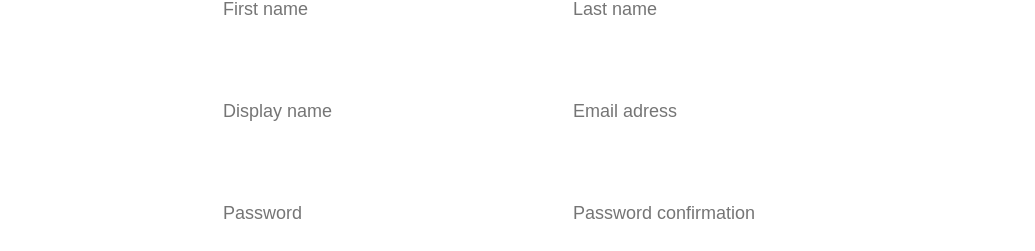
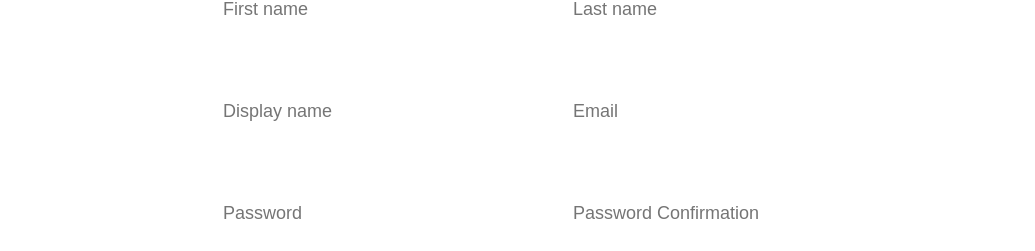
Before and after one commit to zerofille/reg-form, a React (Create React App) app: page /signin in a window 1280 px wide. Shown: the part 549-800 px from the top of the page, without its empty margins (126-1161 px from the left). Built offline with nearby package versions, Linux system fonts and the light colour scheme; the HTML template or start-up script is replaced by a standard one.

Commit message:
Add some refactoring

```diff
--- a/src/App.js
+++ b/src/App.js
@@ -1,6 +1,7 @@
 import { BrowserRouter, Switch, Route, Link } from "react-router-dom";
 import LoginForm from "./Pages/Login-form";
 import SigInForm from "./Pages/SignIn-form/index.";
+import Header from "./Components/Header";
 function App() {
   return (
     <BrowserRouter>
@@ -11,9 +12,11 @@ function App() {
           <Link to="/signin">Sign in </Link>
         </Route>
         <Route path="/signin">
+          <Header href="/Login" children="Login"/>
           <SigInForm />
         </Route>
         <Route path="/login">
+         <Header href="/signin" children="Sign in"/>
           <LoginForm />
         </Route>
       </Switch>
--- a/src/Components/ErrorMessage/index.jsx
+++ b/src/Components/ErrorMessage/index.jsx
@@ -8,6 +8,8 @@ function ErrorMes(props) {
     <ErrorMessage name={name}>
       {(message) => <div className={styles.errorMes}>{message}</div>}
     </ErrorMessage>
+
+
   );
 }
 
--- /dev/null
+++ b/src/Components/Header/index.jsx
@@ -0,0 +1,15 @@
+import React from "react";
+import styles from "./style.module.scss";
+function Header(props) {
+  const { href, children } = props;
+  return (
+    <div className={styles.header}>
+      <a className={styles.logo} href="/">
+        <img src="https://www.squadhelp.com/img/logo.png" />
+      </a>
+      <a className={styles.logBtn} href={href} children={children}></a>
+    </div>
+  );
+}
+
+export default Header;
--- /dev/null
+++ b/src/Components/Header/style.module.scss
@@ -0,0 +1,22 @@
+.header {
+  display: flex;
+  flex-direction: row;
+  justify-content: space-between;
+}
+.logo {
+  margin: 20px 150px;
+}
+.logBtn {
+  margin: 20px 150px;
+  padding: 10px 15px;
+  color: white;
+  background: #3ea9f5;
+  border: 1px solid rgba(255, 255, 255, 0.77);
+  border-radius: 4px;
+  font-size: 18px;
+  font-weight: 600;
+  line-height: 22px;
+  text-decoration: none;
+  position: absolute;
+  right: 0px;
+}
--- /dev/null
+++ b/src/Components/PairOfFields/index.jsx
@@ -0,0 +1,25 @@
+import React from "react";
+import styles from "./style.module.scss";
+import { Field } from "formik";
+
+function PairOfFields(props) {
+  const { firstName, firstPlHold, secName, secPlHold } = props;
+  return (
+    <div className={styles.pairingFields}>
+      <Field
+        className={styles.regForm}
+        name={firstName}
+        placeholder={firstPlHold}
+      ></Field>
+      <Field
+        className={styles.regForm}
+        name={secName}
+        placeholder={secPlHold}
+      ></Field>
+
+
+    </div>
+  );
+}
+
+export default PairOfFields;
--- /dev/null
+++ b/src/Components/PairOfFields/style.module.scss
@@ -0,0 +1,17 @@
+.pairingFields {
+  margin-bottom: 20px;
+  display: flex;
+  justify-content: space-around;
+}
+.regForm {
+    color: #9ca8b7;
+    margin-bottom: 15px;
+
+    box-sizing: border-box;
+    font-size: 18px;
+    height: auto;
+    padding: 21px 23px;
+    display: inline-block;
+    border: 2px solid #fff;
+    border-radius: 4px;
+  }
--- a/src/Pages/Login-form/index.jsx
+++ b/src/Pages/Login-form/index.jsx
@@ -3,6 +3,7 @@ import React, { useState } from "react";
 import { Formik, Form, Field, ErrorMessage } from "formik";
 import { LOGIN_SCHEME } from "../../Utils/Validation-schemas";
 import cx from "classnames";
+import ErrorMes from "../../Components/ErrorMessage";
 const initialValues = {
   login: "",
   password: "",
@@ -19,15 +20,6 @@ function LoginForm(props) {
 
   return (
     <section className={styles.wholeSection}>
-      <div className={styles.header}>
-        <a className={styles.logo} href="/">
-          <img src="https://www.squadhelp.com/img/logo.png" />
-        </a>
-        <a className={styles.signUpBtn} href="/signin">
-          Signup
-        </a>
-      </div>
-
       <Formik
         onSubmit={submitForm}
         className={styles.formik}
@@ -36,14 +28,16 @@ function LoginForm(props) {
         validateOnChange={false}
       >
         {(formikProps) => {
-          console.log(formikProps);
+
           const stylesValid = cx(styles.field, {
             [styles.field]: !formikProps.errors.login,
-            [styles.invalidField]: formikProps.errors.login && formikProps.touched.login,
+            [styles.invalidField]:
+              formikProps.errors.login && formikProps.touched.login,
           });
           const stylesValid2 = cx(styles.field, {
             [styles.field]: !formikProps.errors.password,
-            [styles.invalidField]: formikProps.errors.password && formikProps.touched.password ,
+            [styles.invalidField]:
+              formikProps.errors.password && formikProps.touched.password,
           });
 
           return (
@@ -88,12 +82,8 @@ function LoginForm(props) {
                 LOGIN
               </button>
 
-              <ErrorMessage name="login">
-                {(message) => <div className={styles.error}>{message}</div>}
-              </ErrorMessage>
-              <ErrorMessage name="password">
-                {(message) => <div className={styles.error}>{message}</div>}
-              </ErrorMessage>
+              <ErrorMes name="login" />
+              <ErrorMes name="password" />
             </Form>
           );
         }}
--- a/src/Pages/SignIn-form/index..jsx
+++ b/src/Pages/SignIn-form/index..jsx
@@ -4,6 +4,7 @@ import { Formik, Form, Field, ErrorMessage } from "formik";
 import { SIGN_IN_SCHEME } from "../../Utils/Validation-schemas";
 import ErrorMes from "../../Components/ErrorMessage";
 import cx from "classnames";
+import PairOfFields from "../../Components/PairOfFields";
 
 const InitialValues = {
   first_name: "",
@@ -22,14 +23,6 @@ function SigInForm() {
 
   return (
     <section className={styles.wholeSection}>
-      <div className={styles.header}>
-        <a className={styles.logo} href="/">
-          <img src="https://www.squadhelp.com/img/logo.png" />
-        </a>
-        <a className={styles.logBtn} href="/login">
-          Login
-        </a>
-      </div>
       <div className={styles.formik}>
         <Formik
           validationSchema={SIGN_IN_SCHEME}
@@ -45,55 +38,27 @@ function SigInForm() {
                   We always keep your name and email address private.
                 </h2>
                 <div className={styles.allFieldsWrap}>
-                  <div className={styles.pairingFields}>
-                    <Field
-                      className={styles.regForm}
-                      name="first_name"
-                      placeholder="First name"
-                    ></Field>
-                    <Field
-                      className={styles.regForm}
-                      name="last_name"
-                      placeholder="Last name"
-                    ></Field>
-                  </div>
-
-                  <ErrorMes name="first_name" />
-
-                  <ErrorMes name="last_name" />
-
-                  <div className={styles.pairingFields}>
-                    <Field
-                      className={styles.regForm}
-                      name="display_name"
-                      placeholder="Display name"
-                    ></Field>
-                    <Field
-                      className={styles.regForm}
-                      name="email"
-                      placeholder="Email adress"
-                    ></Field>
-                  </div>
-                  <ErrorMes name="display_name" />
-
-                  <ErrorMes name="email" />
-                  <div className={styles.pairingFields}>
-                    <Field
-                      className={styles.regForm}
-                      name="password"
-                      placeholder="Password"
-                      type="password"
-                    ></Field>
-                    <Field
-                      className={styles.regForm}
-                      name="passwordConf"
-                      placeholder="Password confirmation"
-                      type="password"
-                    ></Field>
-                  </div>
-                  <ErrorMes name="password" />
-
-                  <ErrorMes name="passwordConf" />
+                  <PairOfFields
+                    firstName="first_name"
+                    firstPlHold="First name"
+                    secName="last_name"
+                    secPlHold="Last name"
+                  />
+                  <ErrorMes name="first_name" /> <ErrorMes name="last_name" />
+                  <PairOfFields
+                    firstName="display_name"
+                    firstPlHold="Display name"
+                    secName="email"
+                    secPlHold="Email"
+                  />
+                  <ErrorMes name="display_name" /> <ErrorMes name="email" />
+                  <PairOfFields
+                    firstName="password"
+                    firstPlHold="Password"
+                    secName="passwordConf"
+                    secPlHold="Password Confirmation"
+                  />
+                  <ErrorMes name="password" /> <ErrorMes name="passwordConf" />
                 </div>
 
                 <div className={styles.checkboxDiv}>
```
Also changed, not shown: src/Utils/classnames/index.js (added).
